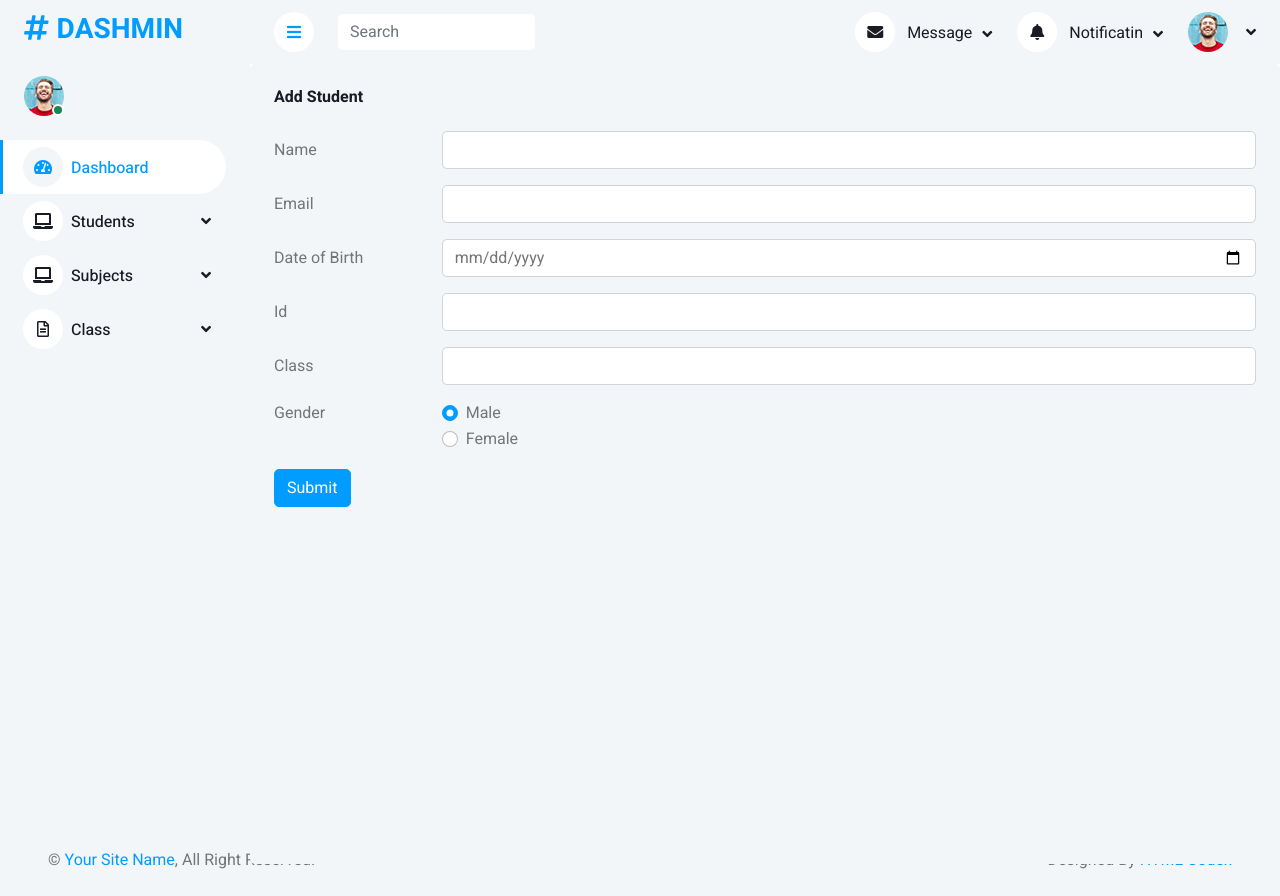
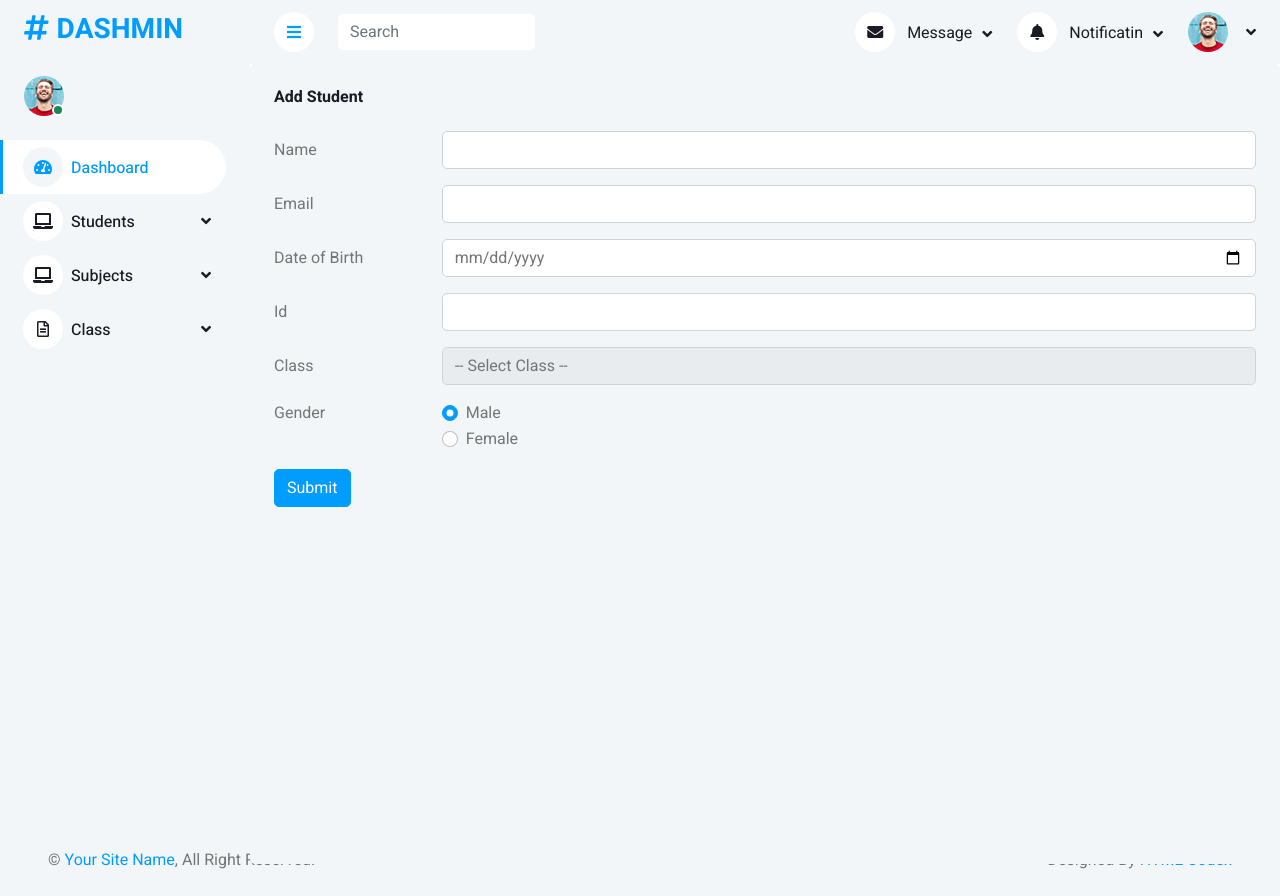
Before and after one commit to Adithyanaru/Student-Result-Management-System, a Django app: page /manage/add_student/ in a window 1280 px wide. Run offline with Django 5.2, Linux system fonts and the light colour scheme; some libraries are stand-ins or nearby versions.

Commit message:
add must required in form

```diff
--- a/AdminApp/templates/Add_Student.html
+++ b/AdminApp/templates/Add_Student.html
@@ -2,18 +2,20 @@
 {% extends 'Dashboard.html' %}
 {% block content %}
 <html lang="en">
+
 <head>
     <meta charset="UTF-8">
     <meta name="viewport" content="width=device-width, initial-scale=1.0">
     <title>Document</title>
 </head>
+
 <body>
     <div class="bg-light rounded h-100 p-4">
         <h6 class="mb-4">Add Student</h6>
         <form method="post">
             {% csrf_token %}
             <div class="row mb-3">
-                                    <label  class="col-sm-2 col-form-label">Name</label>
+                <label class="col-sm-2 col-form-label">Name</label>
                 <div class="col-sm-10">
                     <input type="text" class="form-control" id="Name" name="name">
                 </div>
@@ -25,7 +27,7 @@
                 </div>
             </div>
             <div class="row mb-3">
-                                    <label  class="col-sm-2 col-form-label">Date of Birth</label>
+                <label class="col-sm-2 col-form-label">Date of Birth</label>
                 <div class="col-sm-10">
                     <input type="date" class="form-control" name="dob" id="DateOfBirth">
                 </div>
@@ -37,22 +39,30 @@
                 </div>
             </div>
             <div class="row mb-3">
-                                    <label for="inputPassword3" class="col-sm-2 col-form-label">Class</label>
+                <label class="col-sm-2 col-form-label">Class</label>
                 <div class="col-sm-10">
-                                        <input type="text" class="form-control" name="class" id="class">
+                    <select class="form-control" name="class" id="class">
+                        <option value="">-- Select Class --</option>
+                        <option value="1">Class 1</option>
+                        <option value="2">Class 2</option>
+                        <option value="3">Class 3</option>
+                        <option value="4">Class 4</option>
+                        <option value="5">Class 5</option>
+                    </select>
                 </div>
             </div>
             <fieldset class="row mb-3">
                 <legend class="col-form-label col-sm-2 pt-0">Gender</legend>
                 <div class="col-sm-10">
                     <div class="form-check">
-                                            <input class="form-check-input" type="radio" name="gender" id="gridRadios1" value="option1" checked="">
+                        <input class="form-check-input" type="radio" name="gender" id="gender" value="option1"
+                            checked="">
                         <label class="form-check-label" for="gridRadios1">
                             Male
                         </label>
                     </div>
                     <div class="form-check">
-                                            <input class="form-check-input" type="radio" name="gender" id="gridRadios2" value="option2">
+                        <input class="form-check-input" type="radio" name="gender" id="gender" value="option2">
                         <label class="form-check-label" for="gridRadios2">
                             Female
                         </label>
@@ -60,9 +70,29 @@
                 </div>
             </fieldset>
 
-                                <button type="submit" class="btn btn-primary">Submit</button>
+            <button type="submit" class="btn btn-primary" onclick="return must()">Submit</button>
         </form>
     </div>
+    <script>
+        function must() {
+            name = document.getElementById("Name").value;
+            email = document.getElementById("inputEmail3").value;
+            dob = document.getElementById("DateOfBirth").value;
+            id = document.getElementById("id").value;
+            Class = document.getElementById("class").value;
+            gender = document.getElementById("gender").value;
+            if (name == '' || email == '' || dob == '' || id == '' || Class == '' || gender == '') {
+                alert("All fields are required");
+                return false;
+            }
+            else {
+                alert("Student added successfully");
+                return true;
+            }
+
+        }
+    </script>
 </body>
+
 </html>
 {% endblock %}
```
Lines whose indentation alone changed are shown as unchanged.
